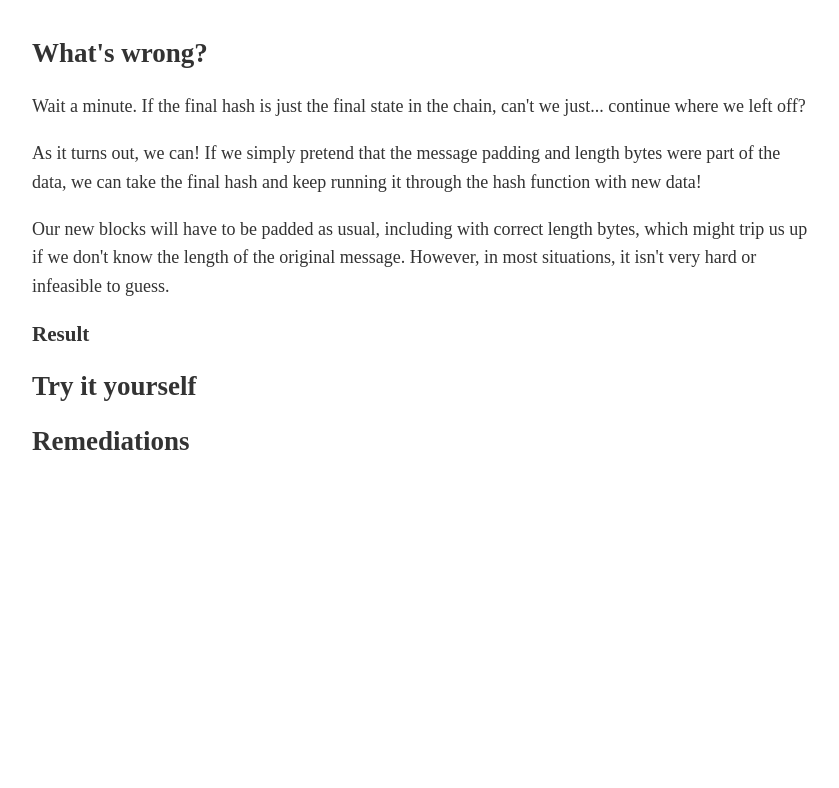
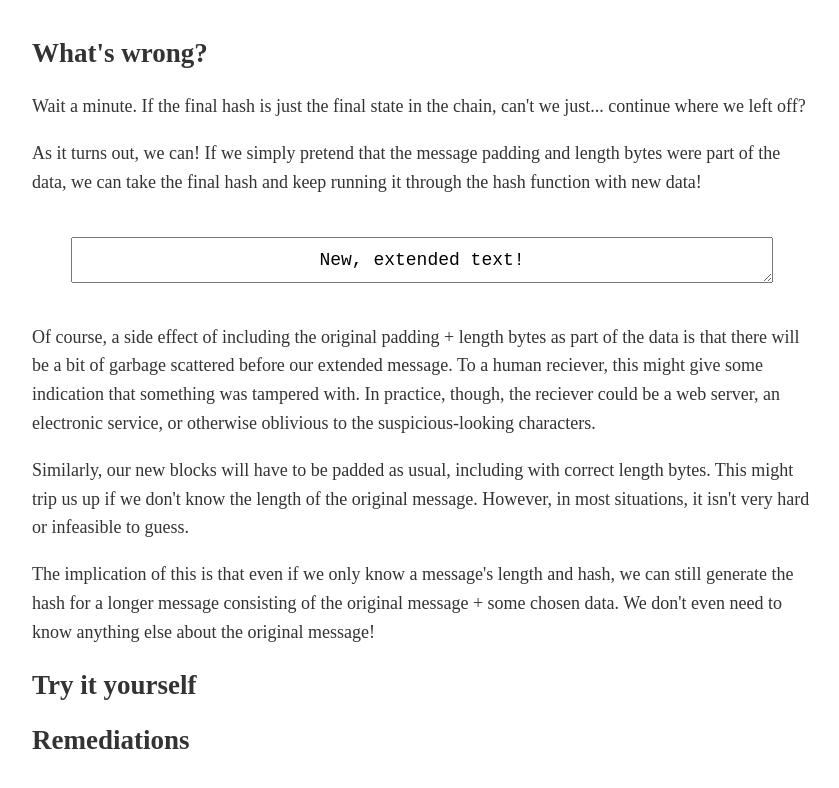
Before and after one commit to KevinTheShoe/hash-length-extension-demo, a plain HTML site: page index.html in a window 1280 px wide. Shown: the part 5708-6496 px from the top of the page, without its empty margins (218-1057 px from the left). Before the commit the page ends 6205 px from the top, so only its background shows below. Drawn offline with Linux system fonts and the light colour scheme.

Commit message:
Prep for proper extension

```diff
--- a/index.html
+++ b/index.html
@@ -121,11 +121,17 @@
 
 			<p>As it turns out, we can! If we simply pretend that the message padding and length bytes were part of the data, we can take the final hash and keep running it through the hash function with new data!</p>
 
-			<p>Our new blocks will have to be padded as usual, including with correct length bytes, which might trip us up if we don't know the length of the original message. However, in most situations, it isn't very hard or infeasible to guess.</p>
+			<textarea id="demo-1-extension-input" class="centered">New, extended text!</textarea>
 
-			<h3>Result</h3>
+			<p>Of course, a side effect of including the original padding + length bytes as part of the data is that there will be a bit of garbage scattered before our extended message. To a human reciever, this might give some indication that something was tampered with. In practice, though, the reciever could be a web server, an electronic service, or otherwise oblivious to the suspicious-looking characters.</p>
+
+			<p>Similarly, our new blocks will have to be padded as usual, including with correct length bytes. This might trip us up if we don't know the length of the original message. However, in most situations, it isn't very hard or infeasible to guess.</p>
+
+			<p>The implication of this is that even if we only know a message's length and hash, we can still generate the hash for a longer message consisting of the original message + some chosen data. We don't even need to know anything else about the original message!</p>
 
 		<h2>Try it yourself</h2>
+
+
 
 		<h2>Remediations</h2>
 
```
